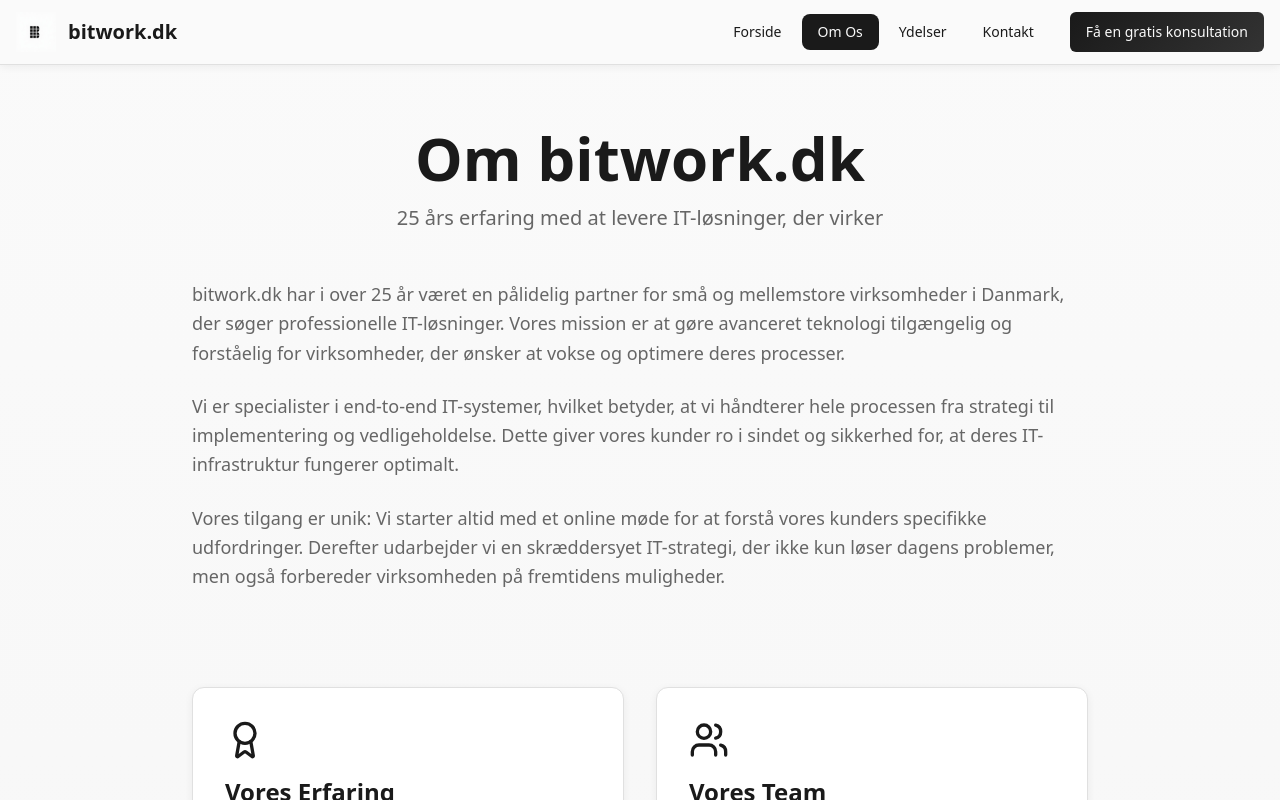
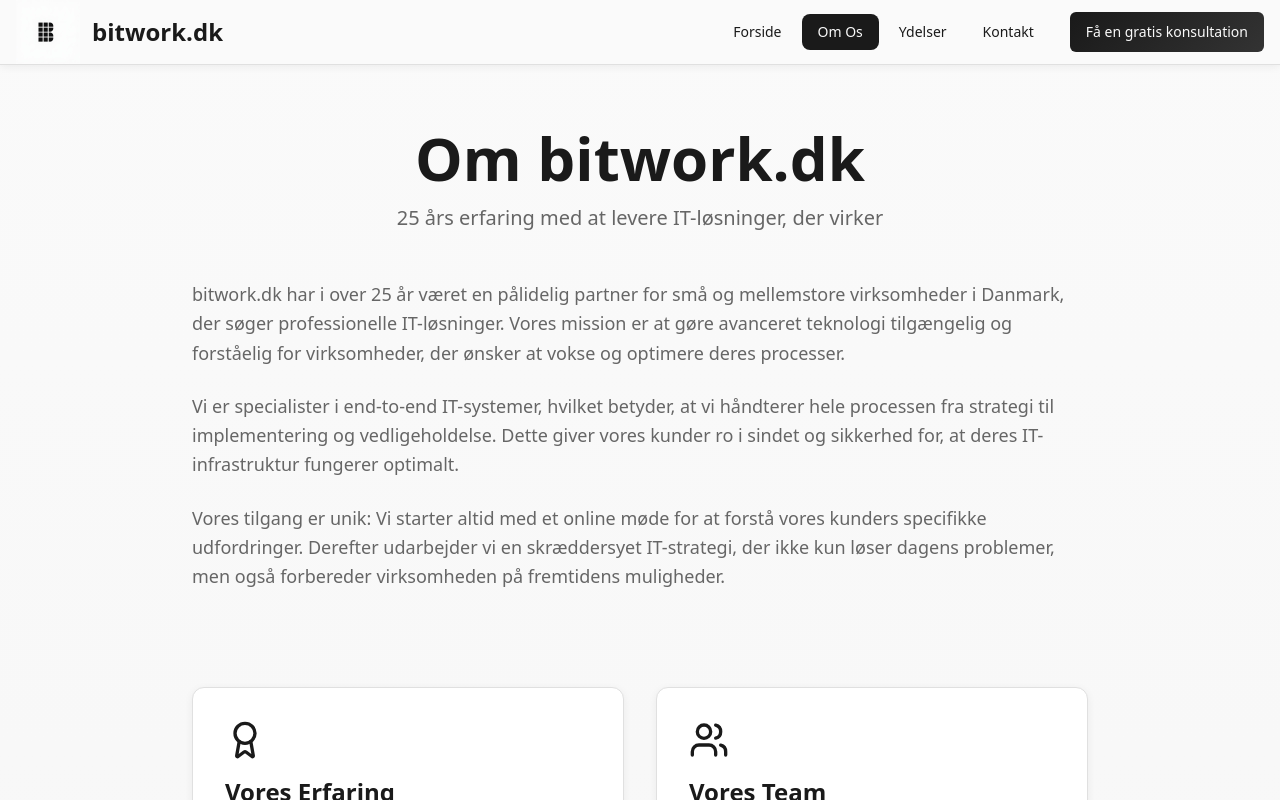
Before and after one commit to hoeghen/bitwork-homepage, a React (Vite) app: page /om-os in a window 1280 px wide. Shown: the top 800 px of the page. Built offline with nearby package versions, Linux system fonts and the light colour scheme; the HTML template or start-up script is replaced by a standard one.

Commit message:
Make logo larger

```diff
--- a/src/components/Navigation.tsx
+++ b/src/components/Navigation.tsx
@@ -23,8 +23,8 @@ const Navigation = () => {
         <div className="flex items-center justify-between h-16">
           {/* Logo */}
           <Link to="/" className="flex items-center space-x-3">
-            <img src={logo} alt="bitwork.dk logo" className="w-10 h-10" />
-            <span className="font-bold text-xl text-foreground">bitwork.dk</span>
+            <img src={logo} alt="bitwork.dk logo" className="w-16 h-16" />
+            <span className="font-bold text-2xl text-foreground">bitwork.dk</span>
           </Link>
 
           {/* Desktop Navigation */}
```
